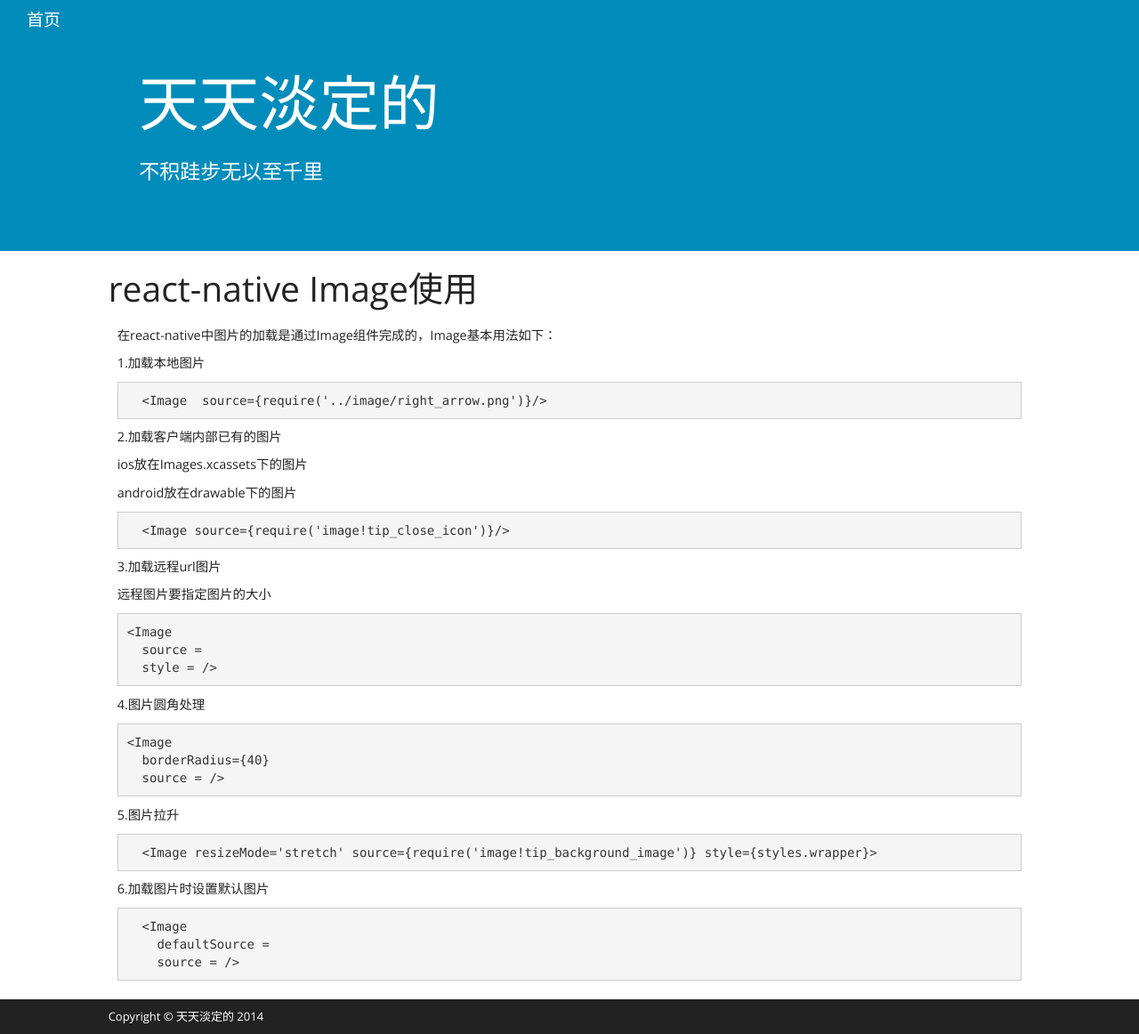
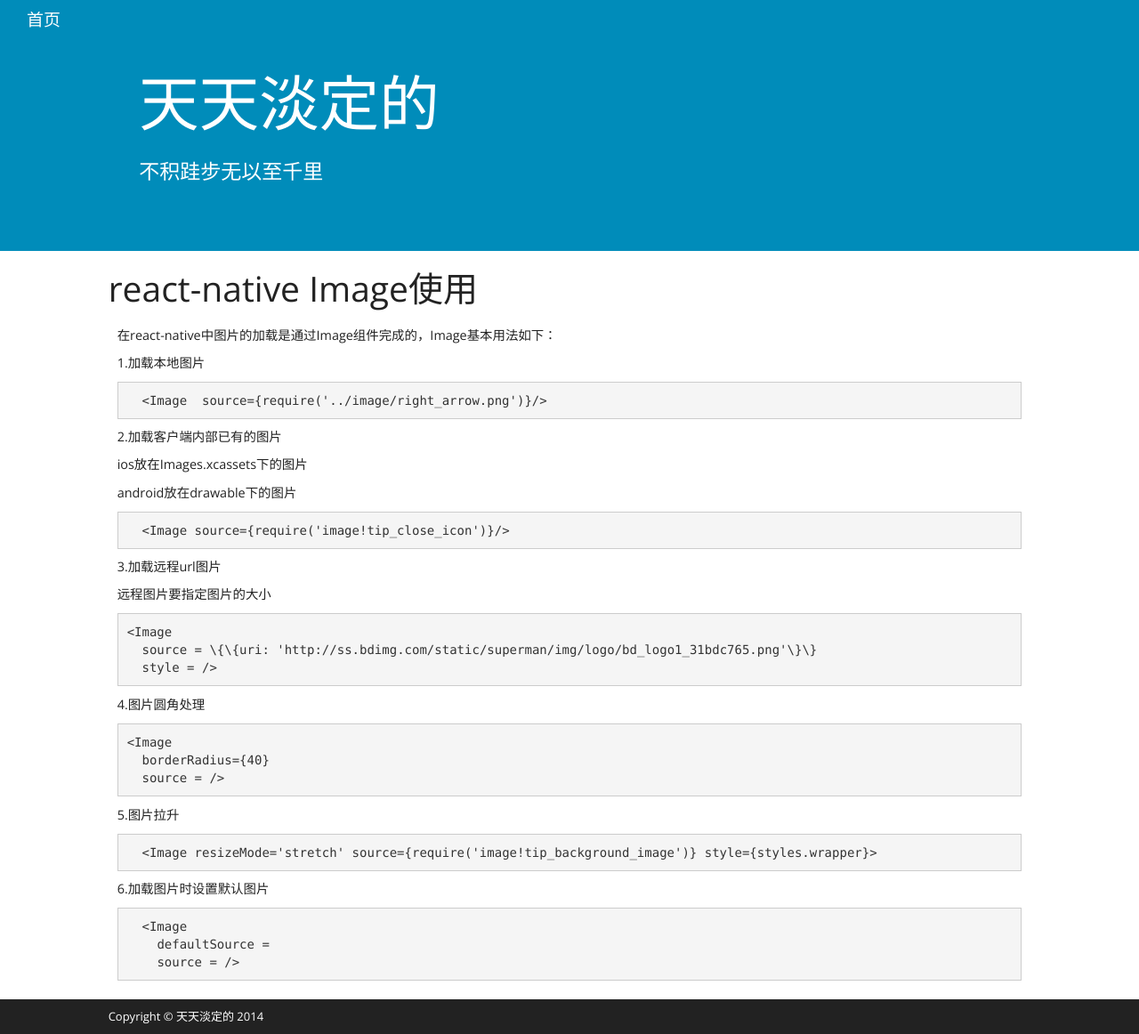
Before and after one commit to askday/askday.github.io, a Jekyll site: the page built from _posts/2016-01-28-react-native-image.markdown, in a window 1280 px wide and 1162 px high. Shown: the whole window at 89% size. Built offline with Jekyll 4.4.1, drawn with Linux system fonts in a browser that asks for light colours; nearby versions of some CDN libraries.

Commit message:
双括弧测试

```diff
--- a/_posts/2016-01-28-react-native-image.markdown
+++ b/_posts/2016-01-28-react-native-image.markdown
@@ -31,7 +31,7 @@ android放在drawable下的图片
 
 {%highlight  html%}
 <Image
-  source = {{uri: 'http://ss.bdimg.com/static/superman/img/logo/bd_logo1_31bdc765.png'}}
+  source = \{\{uri: 'http://ss.bdimg.com/static/superman/img/logo/bd_logo1_31bdc765.png'\}\}
   style = {{width: 200,height: 100}}/>
 {%endhighlight%}
 
```
